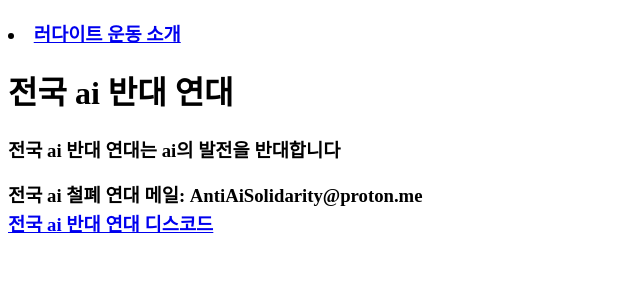
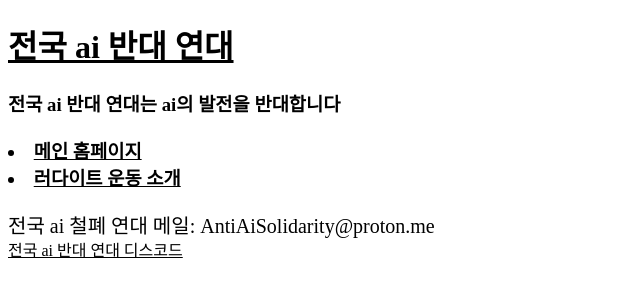
Before and after one commit to AntiAisolidarity/homepage, a plain HTML site: page index.html in a window 1280 px wide. Shown: the whole page, without its empty margins (0-640 px from the left). Drawn offline with Linux system fonts and the light colour scheme.

Commit message:
Add files via upload

```diff
--- a/index.html
+++ b/index.html
@@ -8,11 +8,12 @@
     <link rel="stylesheet" href="style.css">
 </head>
 <body>
-    <h3>
-        <li><a href="러다이트 운동.html">러다이트 운동 소개</a>  </li>
-    </h3>
-    <H1>전국 ai 반대 연대</H1>
+    <h1><a href="index.html" id="dio">전국 ai 반대 연대</a></h1>
     <p><h3>전국 ai 반대 연대는 ai의 발전을 반대합니다</p>
+        <h3>
+            <li><a href="index.html">메인 홈페이지</a></li>
+            <li><a href="러다이트 운동.html">러다이트 운동 소개</a></li>
+       </h3>
     <p id="nbm">전국 ai 철폐 연대 메일: AntiAiSolidarity@proton.me</p>
     <br><a href="https://discord.gg/8gmWsW84sH">전국 ai 반대 연대 디스코드</a></br>
 </body>
--- a/style.css
+++ b/style.css
@@ -1,3 +1,12 @@
 #nbm{
     margin-bottom: -20px;
 }
+#dio{
+    color: black;
+}
+a{
+    color: black;
+}
+p{
+    font-size: 20px;
+}
```
Also changed, not shown: 러다이트 운동.html (added, +19 -0 lines), 러다이트 운동 이미지.webp (added).
